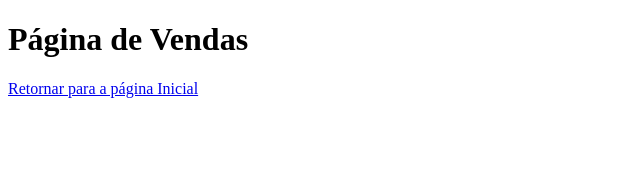
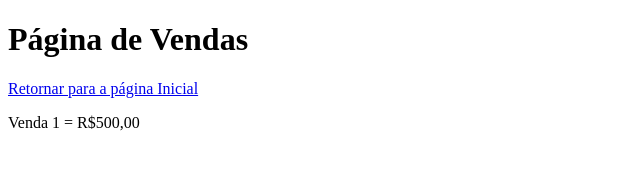
Before and after one commit to RonanPereiraSoares/aulagithub, a plain HTML site: page vendas.html in a window 1280 px wide. Shown: the whole page, without its empty margins (0-640 px from the left). Drawn offline with Linux system fonts and the light colour scheme.

Commit message:
Acrescenta uma venda

```diff
--- a/vendas.html
+++ b/vendas.html
@@ -9,5 +9,6 @@
 <body>
     <h1>Página de Vendas</h1>
     <a href="index.html">Retornar para a página Inicial</a>
+    <p>Venda 1 = R$500,00</p>
 </body>
 </html>
```
